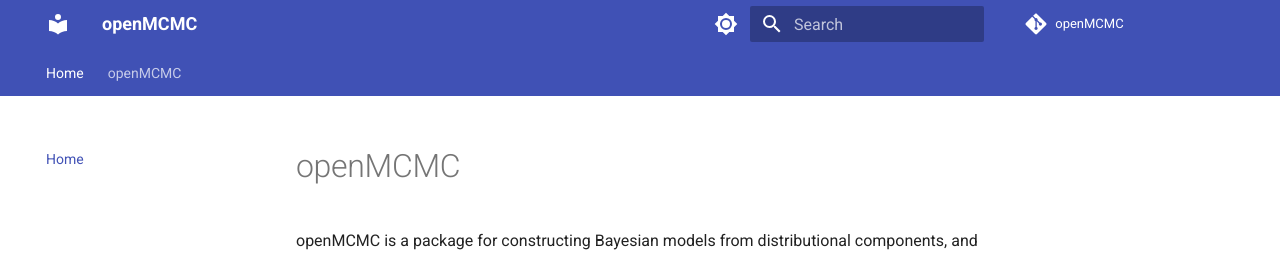
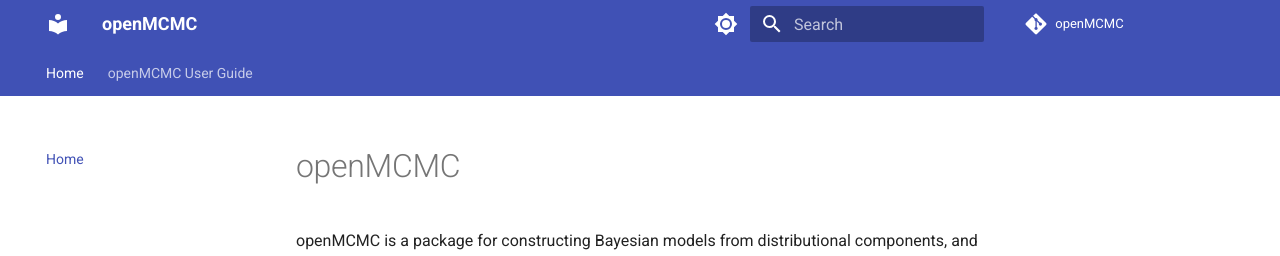
Before and after one commit to sede-open/openMCMC, an MkDocs documentation site: the page built from docs/index.md, in a window 1280 px wide and 1304 px high. Shown: the top 256 px of the window. Built offline with MkDocs 1.6.1 and Material for MkDocs 9.7.7, drawn with Linux system fonts in a browser that asks for light colours; comment, search, counter and statistics services are not loaded.

Commit message:
Updating navigation in docs
Signed-off-by: bvandekerkhof <bas.vandekerkhof@shell.com>

```diff
--- a/mkdocs.yml
+++ b/mkdocs.yml
@@ -99,7 +99,7 @@
 
 nav:
   - Home: index.md
-  - openMCMC:
+  - openMCMC User Guide:
     - Distribution:
       - Distribution: openmcmc/distribution/distribution.md
       - Location Scale: openmcmc/distribution/location_scale.md
```
